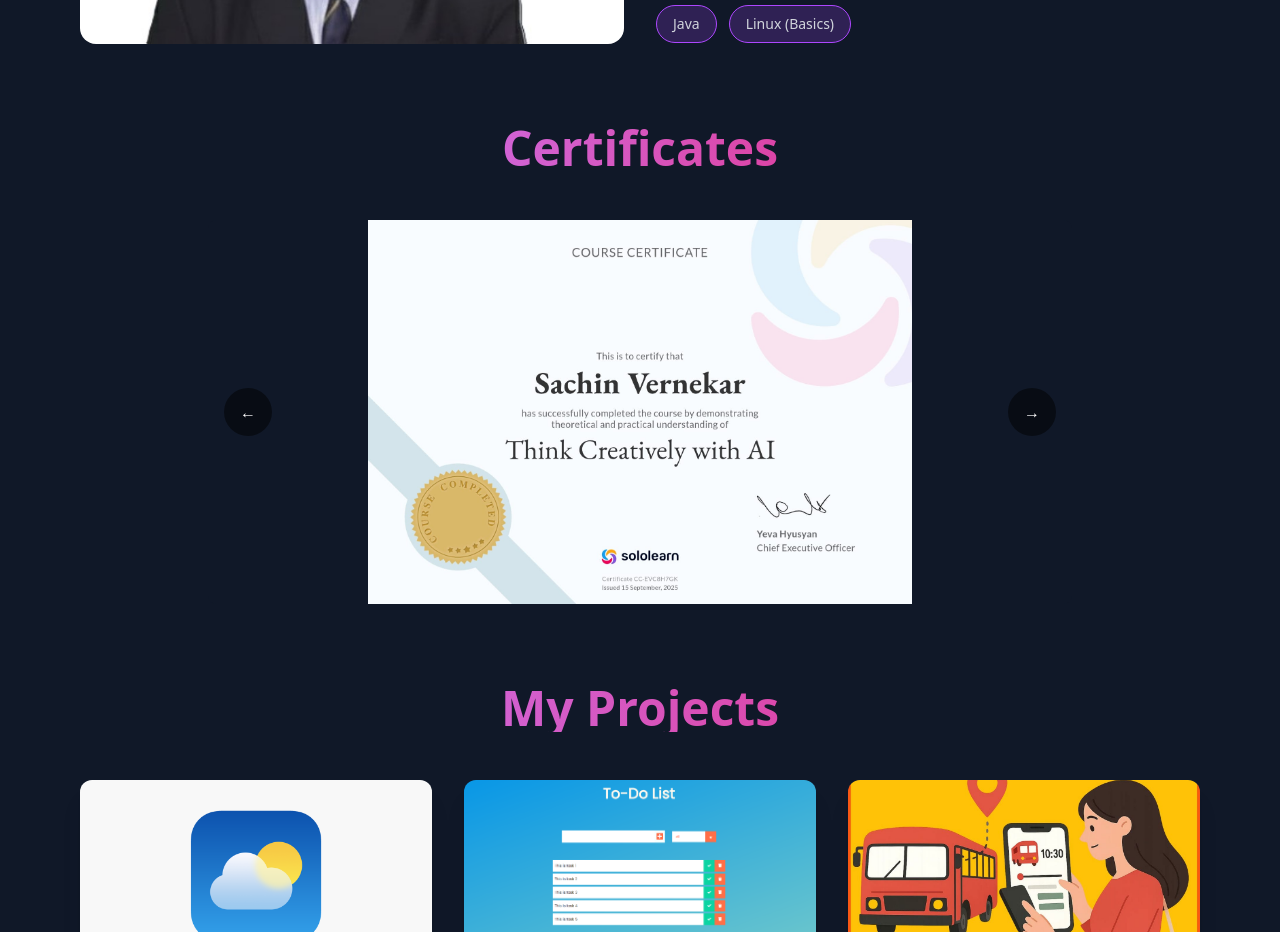
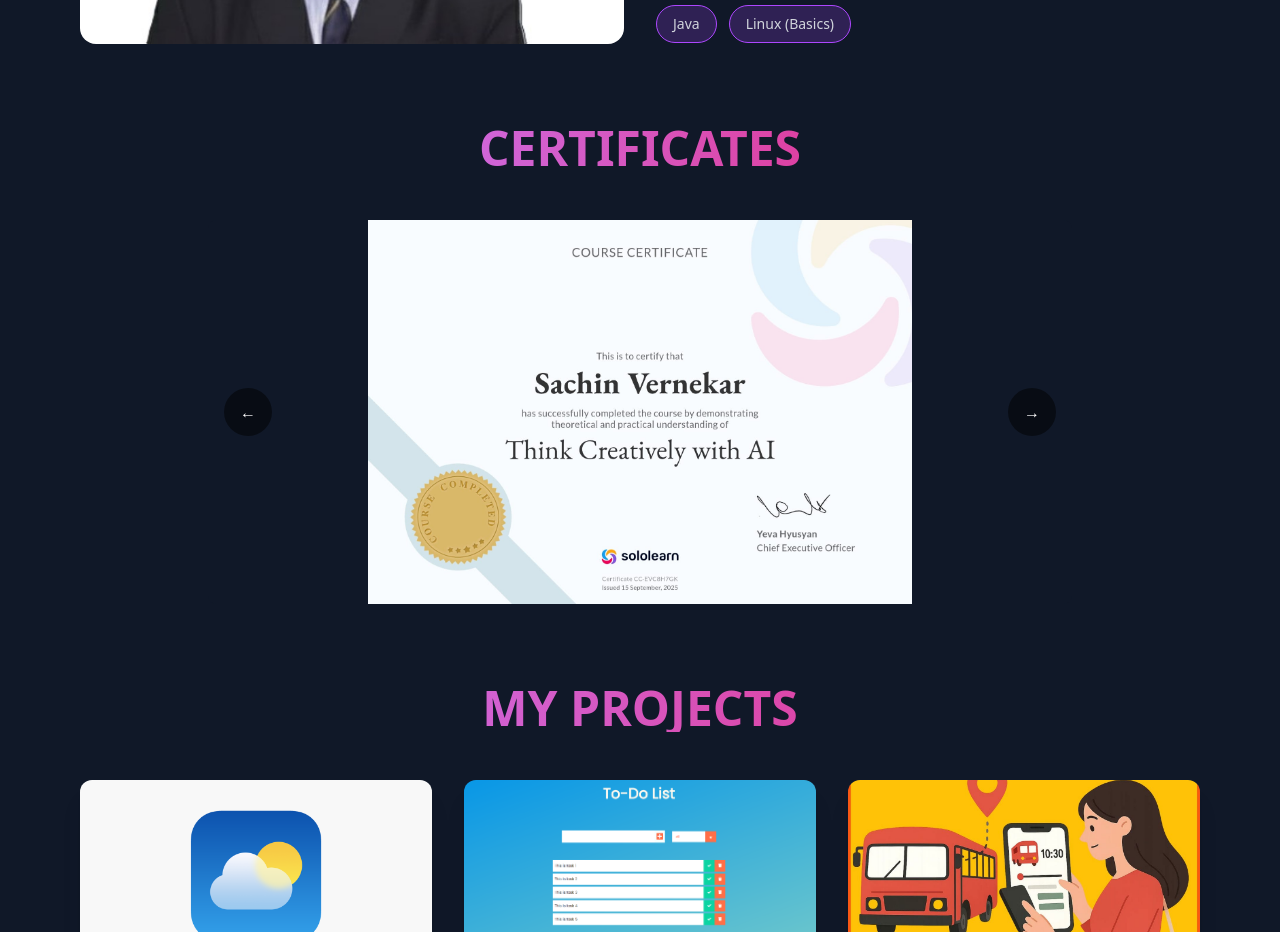
Before and after one commit to sachinv1604/my-portfolio, a React (Vite) app: page / in a window 1280 px wide. Shown: the part 1300-2232 px from the top of the page. Built offline with nearby package versions, Linux system fonts and the light colour scheme.

Commit message:
added meta data

```diff
--- a/src/App.jsx
+++ b/src/App.jsx
@@ -345,7 +345,7 @@ const Certificates = () => {
           viewport={{ once: true }}
           className="text-4xl md:text-5xl font-bold text-center mb-12 bg-gradient-to-r from-purple-400 to-pink-600 bg-clip-text text-transparent"
         >
-          Certificates
+          CERTIFICATES
         </motion.h2>
 
         <div className="relative">
@@ -436,7 +436,7 @@ const Projects = () => {
           viewport={{ once: true }}
           className="text-4xl md:text-5xl font-bold text-center mb-12 bg-gradient-to-r from-purple-400 to-pink-600 bg-clip-text text-transparent"
         >
-          My Projects
+          MY PROJECTS
         </motion.h2>
 
         <div className="grid md:grid-cols-2 lg:grid-cols-3 gap-8">
```
